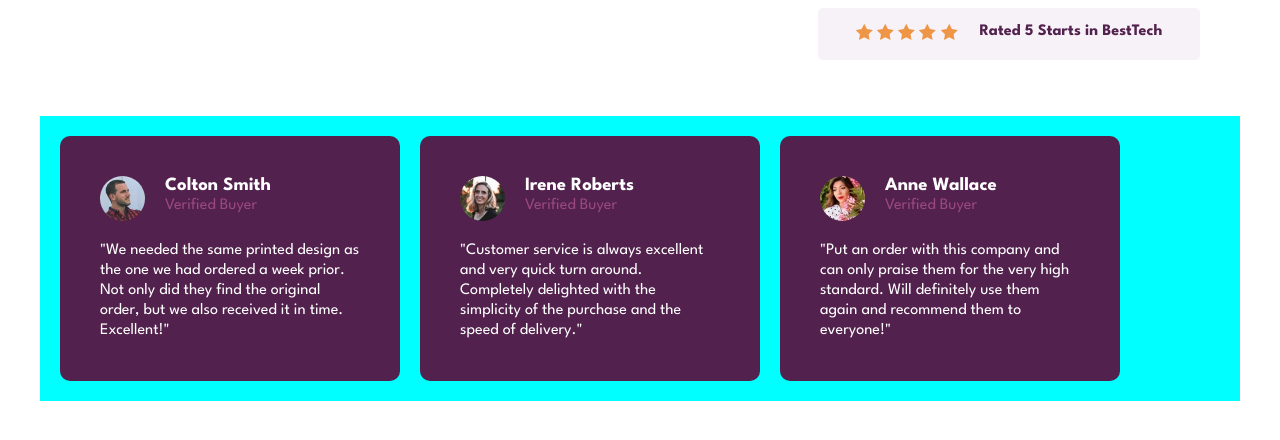
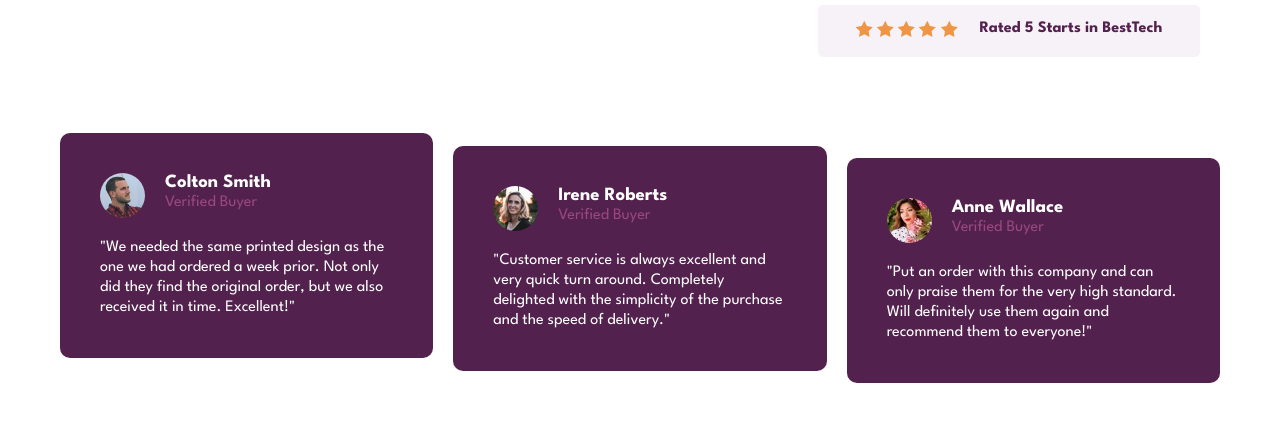
Before and after one commit to sara-carretero/pagina-valoraciones, a plain HTML site: page index.html in a window 1280 px wide. Shown: the part 314-754 px from the top of the page. Drawn offline with Linux system fonts and the light colour scheme.

Commit message:
Doy altura mínima al contenedor comentarios

```diff
--- a/style.css
+++ b/style.css
@@ -110,21 +110,22 @@ section .puntuacion {
   border-radius: 10px;
   width: 260px;
   line-height: 20px;
+  flex: 1;
 }
 
 .comentarios {
-  background-color: aqua;
+  min-height: 250px;
 }
 
 
-.profile:nth-child(1) {
+.comentarios .profile:nth-child(1) {
   align-self: self-start;
 }
 
-.profile:nth-child(2) {
+.comentarios .profile:nth-child(2) {
   align-self: center;
 }
 
-.profile:nth-child(3) {
+.comentarios .profile:nth-child(3) {
   align-self: self-end;
 }
```
